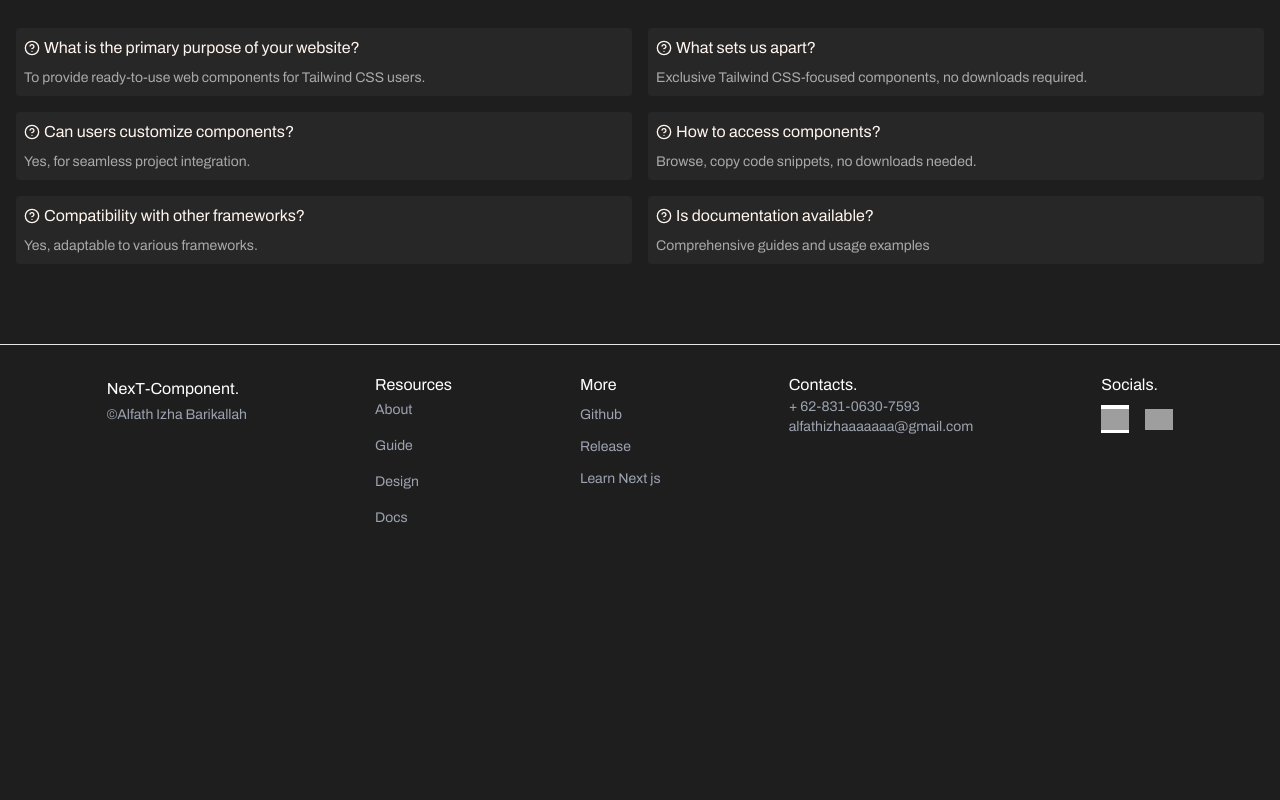
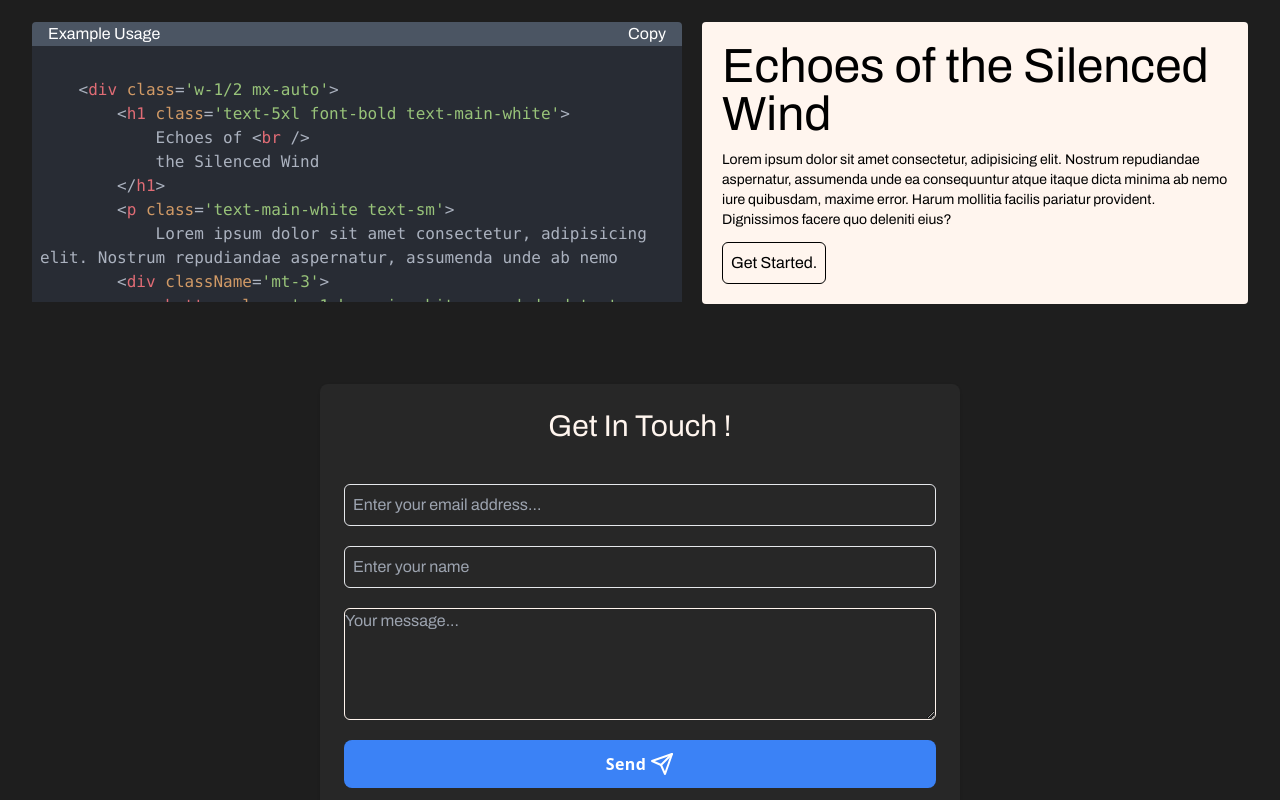
Before and after one commit to justizha/NucleousUI, a Next.js app: page / in a window 1280 px wide. Shown: the part 1240-2040 px from the top of the page. Before the commit the page ends 1829 px from the top, so only its background shows below. Built offline with nearby package versions, Linux system fonts and the light colour scheme; grey boxes are pictures that could not be loaded.

Commit message:
email.js

```diff
--- a/package.json
+++ b/package.json
@@ -12,6 +12,7 @@
     "@emailjs/browser": "^3.11.0",
     "@headlessui/react": "^1.7.17",
     "@heroicons/react": "^2.0.18",
+    "@sweetalert2/theme-dark": "^5.0.15",
     "autoprefixer": "10.4.15",
     "eslint-config-next": "^14.0.0",
     "framer-motion": "^10.16.4",
@@ -23,7 +24,10 @@
     "react": "^18.2.0",
     "react-dom": "^18.2.0",
     "react-highlight": "^0.15.0",
+    "react-hot-toast": "^2.4.1",
     "react-syntax-highlighter": "^15.5.0",
+    "sweetalert2": "^11.8.0",
+    "sweetalert2-react-content": "^5.0.7",
     "tailwindcss": "3.3.3"
   },
   "devDependencies": {
--- a/src/app/page.tsx
+++ b/src/app/page.tsx
@@ -1,16 +1,17 @@
 "use client"
 import PageWrapper from "../components/PageWrapper"
 import CodeHighlight from "./sections/CodeHighlight"
+import Contact from "./sections/Contact"
 import Faq from "./sections/Faq"
 import Hero from "./sections/Hero"
-
 export default function Home() {
   return (
     <PageWrapper>
       <section className="bg-main-black">
         <Hero />
+        <Faq />
         <CodeHighlight />
-        <Faq />
+        <Contact />
       </section>
     </PageWrapper>
   )
--- a/src/app/sections/Contact.tsx
+++ b/src/app/sections/Contact.tsx
@@ -1,30 +1,75 @@
+"use client"
 import emailjs from "@emailjs/browser";
+import { Send } from "lucide-react";
 import { useRef } from "react";
+import Swal from "sweetalert2";
+import withReactContent from "sweetalert2-react-content";
+export default function Contact() {
 
     const form = useRef();
+    const MySwal = withReactContent(Swal)
+
     const sendEmail = (e: any) => {
-    e.preventDefault()
-}
-emailjs.sendForm("AAAAAfjijfiwi", "plssadadwawa ", form.current, "oapfjoajfjopajfp")
+        e.preventDefault();
+
+        emailjs.sendForm('service_73yrfq8', 'template_reug0ro', form.current, 'bnH7-JlAP3FpDBq6t')
             .then((result) => {
-        console.log(result.text);
+                console.log(result)
+                MySwal.fire({
+                    title: <h2>Message Sent!</h2>,
+                    icon: 'success'
+                })
             }, (error) => {
                 console.log(error.text);
+                MySwal.fire({
+                    title: <h2>Something Went Wrong :/</h2>,
+                    icon: "error"
                 })
-export default function Contact() {
+            });
+    };
     return (
-        <section id="contact">
-            <div>
-                <form ref={form} onSubmit={sendEmail}>
-                    <div>
-                        <input type="text" placeholder="Your name" />
+        <section className="pb-10 pt-10 flex justify-center items-center">
+            <div className=" h-full md:w-1/2 w-full">
+                <form
+                    autoComplete="off"
+                    ref={form}
+                    onSubmit={sendEmail}
+                    className="w-full p-6 bg-[#272727] rounded-lg shadow text-main-white"
+                >
+                    <h2 className="mb-10 text-3xl font-bold text-center">Get In Touch !</h2>
+                    <div className="flex flex-col items-start mb-5 gap-y-3">
+                        <input
+                            id="email"
+                            name="user_email"
+                            type="email"
+                            className="w-full p-2 bg-transparent border border-gray-200 rounded-md outline-none"
+                            placeholder="Enter your email address..."
+                        />
                     </div>
-                    <div>
-                        <textarea placeholder="Your message" id="" cols={30} rows={10}>
-                        </textarea>
+                    <div className="flex flex-col items-start mb-5 gap-y-3">
+                        <input
+                            id="text"
+                            name="user_name"
+                            type="text"
+                            className="w-full p-2 bg-transparent border border-gray-200 rounded-md outline-none"
+                            placeholder="Enter your name"
+                        />
                     </div>
+                    <div className="flex flex-col items-start mb-5 gap-y-3">
+                        <textarea
+                            name="message"
+                            className="w-full bg-transparent border border-main-white rounded-md outline-none h-28"
+                            placeholder="Your message..."
+                        ></textarea>
+                    </div>
+                    <button
+                        type="submit"
+                        className="inline-flex w-full items-center gap-1 justify-center  font-sans font-semibold tracking-wide text-white bg-blue-500 rounded-lg p-3"
+                    >
+                        Send <Send />
+                    </button>
                 </form>
             </div>
         </section >
-    )
-}
+    );
+};
```
Also changed, not shown: src/app/sections/Hero.tsx (+18 -6 lines), src/app/sections/Email.ts (added), 1 other file (tests, documents, lock files or other folders). Lines whose indentation alone changed are shown as unchanged.
